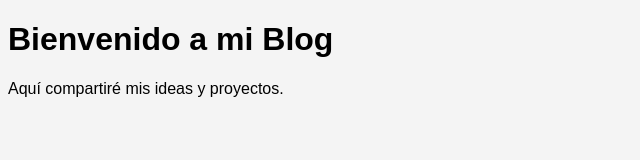
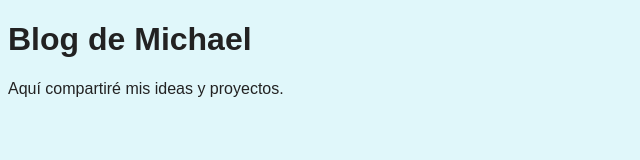
Before and after one commit to altedante4-cyber/my-personal-blog, a plain HTML site: page index.html in a window 1280 px wide. Shown: the whole page, without its empty margins (0-640 px from the left). Drawn offline with Linux system fonts and the light colour scheme.

Commit message:
feat: Actualizar título y estilos base del blog

```diff
--- a/index.html
+++ b/index.html
@@ -1 +1 @@
-<!DOCTYPE html><html lang="es"><head><meta charset="UTF-8"><title>Mi Blog Personal</title><link rel="stylesheet" href="style.css"></head><body><h1>Bienvenido a mi Blog</h1><p>Aquí compartiré mis ideas y proyectos.</p></body></html>
+<!DOCTYPE html><html lang="es"><head><meta charset="UTF-8"><title>Mi Blog Personal</title><link rel="stylesheet" href="style.css"></head><body><h1>Blog de Michael</h1><p>Aquí compartiré mis ideas y proyectos.</p></body></html>
--- a/style.css
+++ b/style.css
@@ -1 +1 @@
-body { font-family: sans-serif; background-color: #f4f4f4; }
+body { font-family: sans-serif; background-color: #e0f7fa; color: #222; }
```
